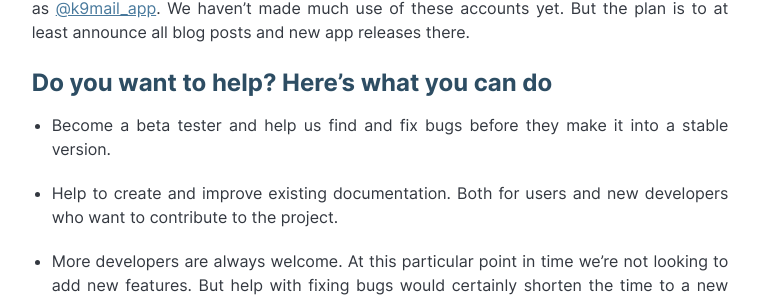
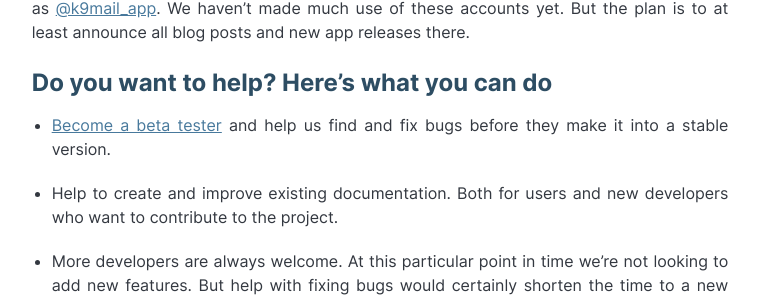
Before and after one commit to k9mail/k9mail.app, a Jekyll site: the page built from _posts/2020-06-01-Whats-Up-With-K-9-Mail.md, in a window 1280 px wide and 900 px high, scrolled down 2216 px. Shown: the part 145-446 px from the top of the window, without its empty margins (260-1019 px from the left). Built offline with Jekyll 4.4.1, drawn with Linux system fonts in a browser that asks for light colours; part of the change alters nothing that is shown.

```diff
--- a/_posts/2020-06-01-Whats-Up-With-K-9-Mail.md
+++ b/_posts/2020-06-01-Whats-Up-With-K-9-Mail.md
@@ -40,7 +40,7 @@ We now have a presence on the [fediverse](https://en.wikipedia.org/wiki/Fedivers
 
 ### Do you want to help? Here's what you can do
 
-* Become a beta tester and help us find and fix bugs before they make it into a stable version.
+* [Become a beta tester](https://forum.k9mail.app/t/how-do-i-become-a-beta-tester/68) and help us find and fix bugs before they make it into a stable version.
 * Help to create and improve existing documentation. Both for users and new developers who want to contribute to the project.
 * More developers are always welcome. At this particular point in time we're not looking to add new features. But help with fixing bugs would certainly shorten the time to a new stable release.
 * If you have the means, consider making a [donation via Liberapay](https://liberapay.com/k9mail). In March 2020 I ([cketti](https://github.com/cketti), K-9 Mail lead developer) decided to give working on K-9 Mail full time a try. This is mostly financed by personal savings, but donations help to prolong the time I'm able to keep this up. If you want to, you can also sponsor me via [GitHub sponsors](https://github.com/sponsors/cketti) (they are currently matching donations).
```
